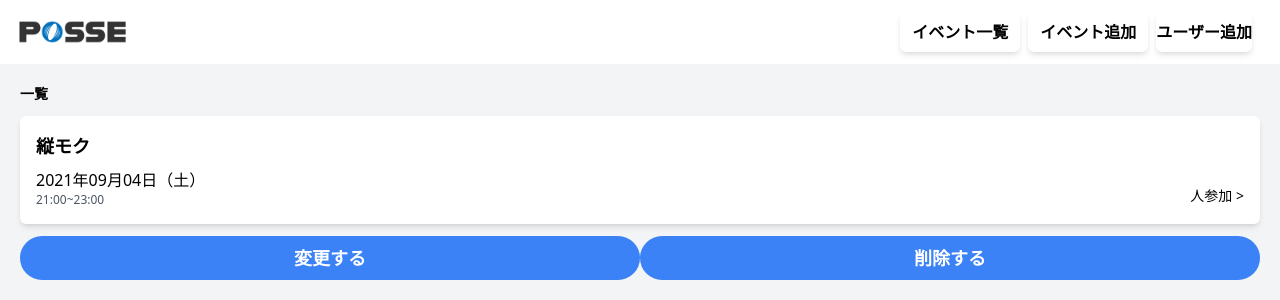
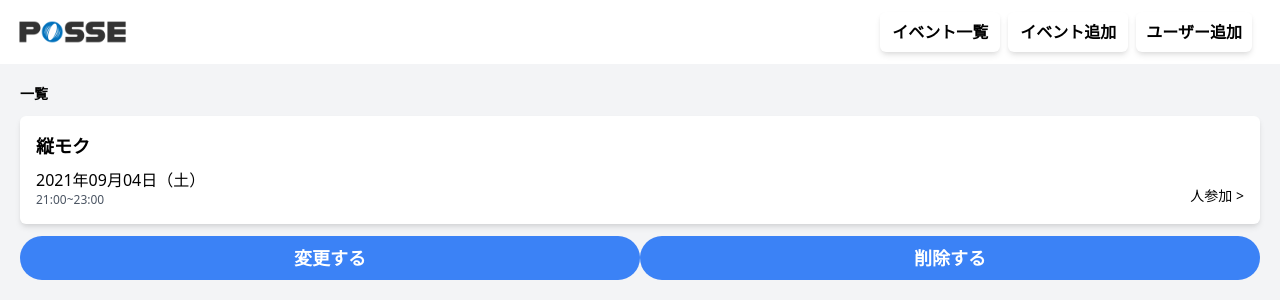
Before and after one commit to daiki-sato/event_manager, a PHP site: page /manage/eventlist/index.php in a window 1280 px wide. Shown: the top 300 px of the page. Run offline with PHP 8.4, Linux system fonts and the light colour scheme; data comes from the database, SQL or seed files in the repository; data that the repository does not hold is empty.

Commit message:
管理者　｜　　トップのユーザー追加ボタンの幅を他のボタンとそろえる #100

```diff
--- a/src/manage/eventadd/eventform.php
+++ b/src/manage/eventadd/eventform.php
@@ -33,7 +33,7 @@
       <div class="box1">
         <div class="box px-3 py-2 text-md font-bold mr-2 rounded-md shadow-md bg-white"><a href="/manage/eventlist/index.php">イベント一覧</a></div>
         <div class="box px-3 py-2 text-md font-bold mr-2 rounded-md shadow-md bg-white"><a href="/manage/eventadd/eventform.php">イベント追加</a></div>
-        <div class="box　px-3 py-2 text-md font-bold mr-2 rounded-md shadow-md bg-white"><a href="/auth/signup">ユーザー追加</a></div>
+        <div class="box py-2 header__add_user__button text-md font-bold mr-2 rounded-md shadow-md bg-white"><a href="/auth/signup">ユーザー追加</a></div>
       </div>
     </div>
   </header>
--- a/src/manage/eventadd/index.css
+++ b/src/manage/eventadd/index.css
@@ -59,3 +59,8 @@
 .event__add__form__item {
     padding: 1% 1%;
 }
+
+.header__add_user__button {
+    padding-right: 10px;
+    padding-left: 10px;
+}
--- a/src/manage/eventlist/index.php
+++ b/src/manage/eventlist/index.php
@@ -32,7 +32,7 @@
       <div class="box1">
         <div class="box px-3 py-2 text-md font-bold mr-2 rounded-md shadow-md bg-white"><a href="/manage/eventlist/index.php">イベント一覧</a></div>
         <div class="box px-3 py-2 text-md font-bold mr-2 rounded-md shadow-md bg-white"><a href="/manage/eventadd/eventform.php">イベント追加</a></div>
-        <div class="box　px-3 py-2 text-md font-bold mr-2 rounded-md shadow-md bg-white"><a href="/auth/signup">ユーザー追加</a></div>
+        <div class="box py-2 header__add_user__button text-md font-bold mr-2 rounded-md shadow-md bg-white"><a href="/auth/signup">ユーザー追加</a></div>
       </div>
     </div>
   </header>
@@ -56,8 +56,6 @@
         $All_events = "SELECT*FROM events"; // イベントデータを引っ張る
         $event_contents = $db->query($All_events)->fetchAll(); // イベントデータを配列に入れる
 
-
-        // TODO:user_id修正
         // events と　 event_details結合
         $detail_contents_value = "SELECT* FROM events INNER JOIN event_details ON events.id = event_details.event_id";
         $detail_contents = $db->query($detail_contents_value)->fetch();
--- a/src/manage/eventlist/style.css
+++ b/src/manage/eventlist/style.css
@@ -33,3 +33,8 @@
     display: block;
     cursor: pointer;
 }
+
+.header__add_user__button {
+    padding-right: 10px;
+    padding-left: 10px;
+}
```
